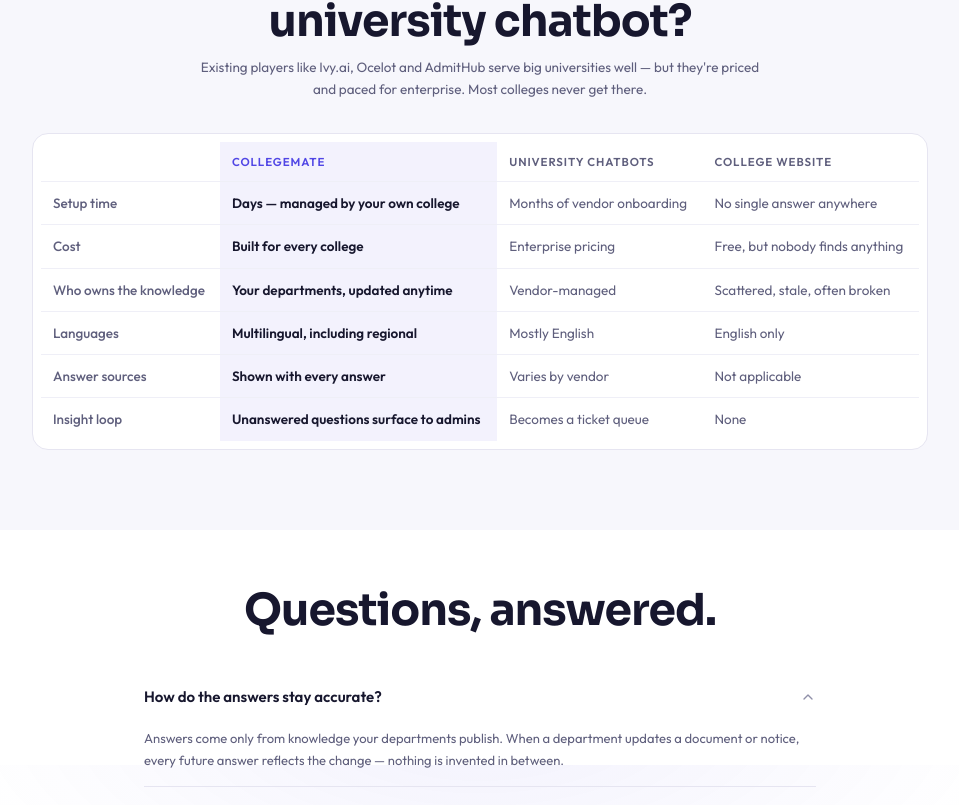
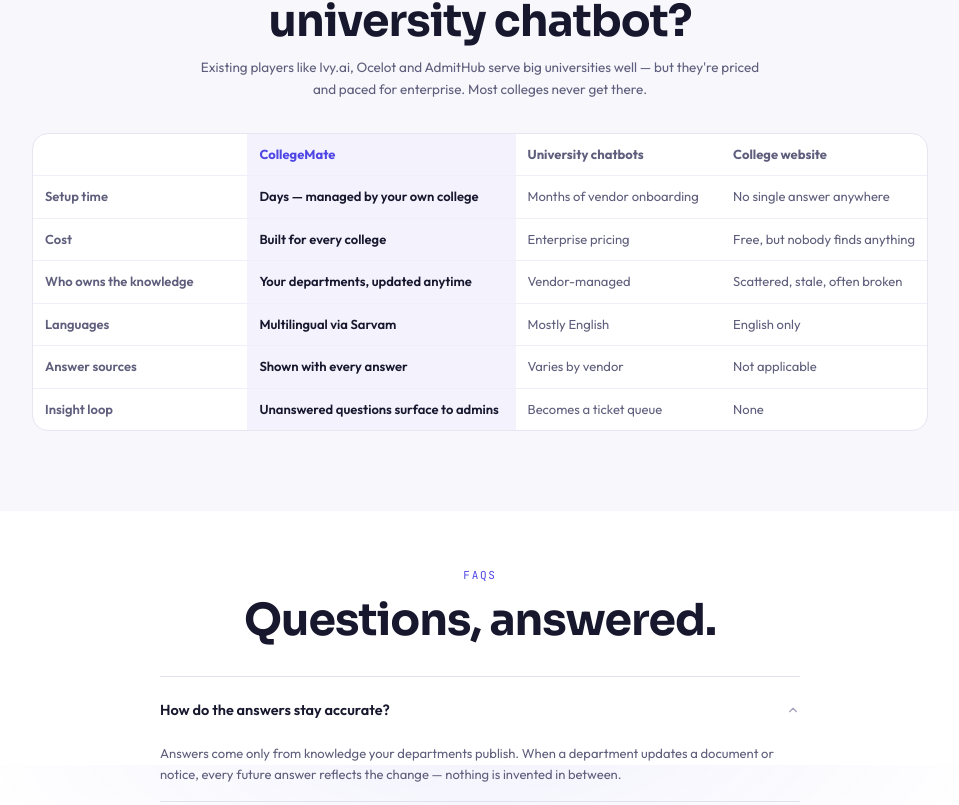
Before and after one commit to SavireddyKiranKumarReddy/CollegeMate, a Next.js app: page / in a window 1280 px wide. Shown: the part 2435-3240 px from the top of the page, without its empty margins (160-1119 px from the left). Built offline with nearby package versions, Linux system fonts and the light colour scheme.

Commit message:
rebuild compare and faq to reference spec

```diff
--- a/src/app/page.tsx
+++ b/src/app/page.tsx
@@ -63,7 +63,7 @@
   ["Setup time", "Days — managed by your own college", "Months of vendor onboarding", "No single answer anywhere"],
   ["Cost", "Built for every college", "Enterprise pricing", "Free, but nobody finds anything"],
   ["Who owns the knowledge", "Your departments, updated anytime", "Vendor-managed", "Scattered, stale, often broken"],
-  ["Languages", "Multilingual, including regional", "Mostly English", "English only"],
+  ["Languages", "Multilingual via Sarvam", "Mostly English", "English only"],
   ["Answer sources", "Shown with every answer", "Varies by vendor", "Not applicable"],
   ["Insight loop", "Unanswered questions surface to admins", "Becomes a ticket queue", "None"],
 ];
@@ -245,28 +245,28 @@
             they&apos;re priced and paced for enterprise. Most colleges never get there.
           </p>
           <div className="card rv mx-auto mt-8 max-w-4xl overflow-hidden !rounded-2xl text-left">
-            <div className="overflow-x-auto p-2">
-              <table className="cmp min-w-[640px] border-collapse">
+            <div className="overflow-x-auto">
+              <table className="cmp min-w-[680px] border-collapse">
                 <colgroup>
-                  <col />
-                  <col className="bg-[#EEEDFD]/70" />
-                  <col /><col />
+                  <col style={{ width: "24%" }} />
+                  <col className="bg-[#EEEDFD]/70" style={{ width: "30%" }} />
+                  <col style={{ width: "23%" }} /><col style={{ width: "23%" }} />
                 </colgroup>
                 <thead>
                   <tr>
                     <th className="!border-t-0"></th>
-                    <th className="!border-t-0 !text-[#5046E5]">CollegeMate</th>
-                    <th className="!border-t-0">University chatbots</th>
-                    <th className="!border-t-0">College website</th>
+                    <th className="!border-t-0 !text-[13px] !font-bold !normal-case !tracking-normal !text-[#5046E5]">CollegeMate</th>
+                    <th className="!border-t-0 !text-[13px] !font-bold !normal-case !tracking-normal">University chatbots</th>
+                    <th className="!border-t-0 !text-[13px] !font-bold !normal-case !tracking-normal">College website</th>
                   </tr>
                 </thead>
                 <tbody>
                   {COMPARE.map((r) => (
                     <tr key={r[0]} className="cmp-row">
-                      <td className="font-medium">{r[0]}</td>
-                      <td className="hlcol">{r[1]}</td>
-                      <td className="muted">{r[2]}</td>
-                      <td className="muted">{r[3]}</td>
+                      <td className="!text-[13px] font-semibold">{r[0]}</td>
+                      <td className="hlcol !text-[13px]">{r[1]}</td>
+                      <td className="muted !text-[13px]">{r[2]}</td>
+                      <td className="muted !text-[13px]">{r[3]}</td>
                     </tr>
                   ))}
                 </tbody>
@@ -278,13 +278,14 @@
 
       {/* ================= FAQ ================= */}
       <section id="faq" className="section scroll-mt-28">
-        <h2 className="h2 rv text-center">Questions, answered.</h2>
-        <div className="rv mx-auto mt-8 max-w-2xl">
+        <p className="eyebrow rv text-center !text-[#5046E5]">FAQs</p>
+        <h2 className="h2 rv mt-3 text-center">Questions, answered.</h2>
+        <div className="rv mx-auto mt-8 max-w-[640px]">
           {FAQS.map((f, i) => (
-            <div key={f.q} className="border-b border-[#E6E5F1] transition-colors hover:border-[#D3D2E6]">
-              <button className="group flex w-full items-center justify-between gap-4 py-5 text-left text-[15px] font-semibold" aria-expanded={openFaq === i} onClick={() => setOpenFaq(openFaq === i ? null : i)}>
+            <div key={f.q} className="border-b border-[#E2E1F0] transition-colors first:border-t hover:border-[#D3D2E6]">
+              <button className="group flex w-full items-center justify-between gap-4 py-[22px] text-left text-[14.5px] font-semibold" aria-expanded={openFaq === i} onClick={() => setOpenFaq(openFaq === i ? null : i)}>
                 <span className="transition-colors group-hover:text-[#5046E5]">{f.q}</span>
-                <svg viewBox="0 0 24 24" fill="none" stroke="currentColor" strokeWidth={2} strokeLinecap="round" strokeLinejoin="round" className={`h-4 w-4 flex-none text-[#8F8FA8] transition-transform duration-300 group-hover:text-[#5046E5] ${openFaq === i ? "rotate-180" : ""}`} aria-hidden="true">
+                <svg viewBox="0 0 24 24" fill="none" stroke="currentColor" strokeWidth={2} strokeLinecap="round" strokeLinejoin="round" className={`h-3.5 w-3.5 flex-none text-[#A5A4BE] transition-transform duration-300 group-hover:text-[#5046E5] ${openFaq === i ? "rotate-180" : ""}`} aria-hidden="true">
                   <path d="m6 9 6 6 6-6" />
                 </svg>
               </button>
```
